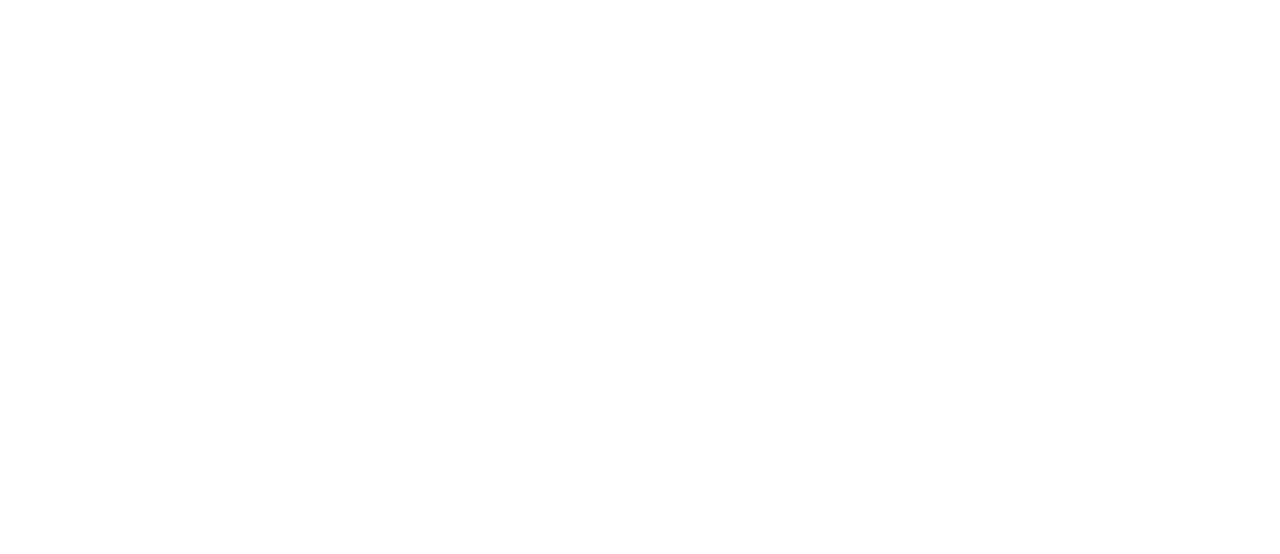
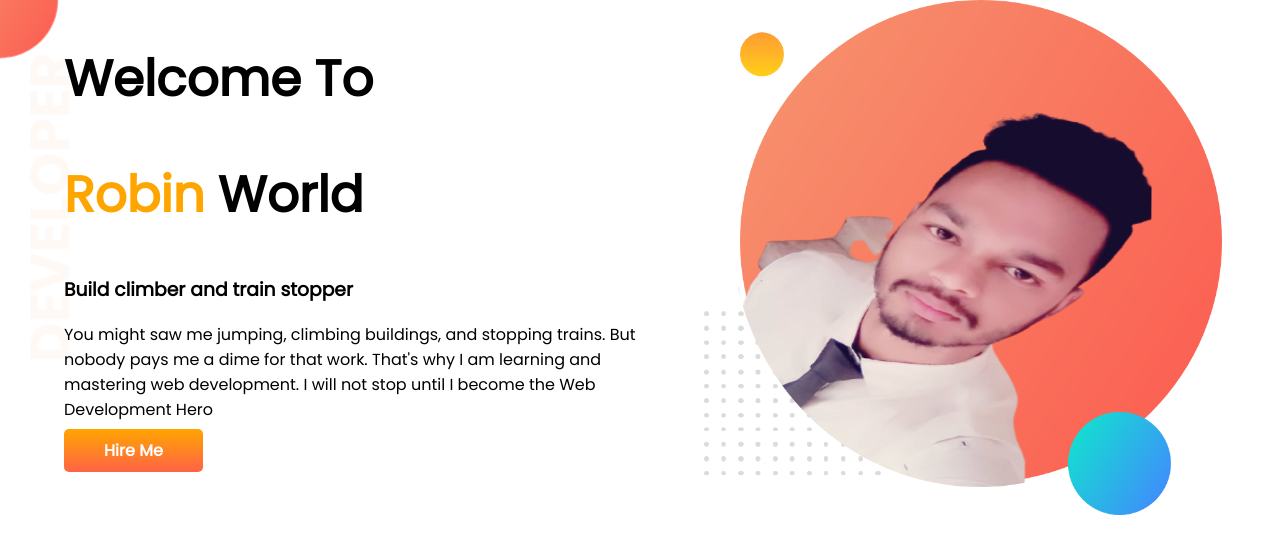
Before and after one commit to Arafatrobin/developer-portfolio, a plain HTML site: page index.html in a window 1280 px wide. Drawn offline with Linux system fonts and the light colour scheme.

Commit message:
top banner addeded

```diff
--- a/index.html
+++ b/index.html
@@ -1,13 +1,34 @@
 <!DOCTYPE html>
 <html lang="en">
+
 <head>
     <meta charset="UTF-8">
     <meta http-equiv="X-UA-Compatible" content="IE=edge">
     <meta name="viewport" content="width=device-width, initial-scale=1.0">
     <title>Robin portfolio</title>
+    <link rel="preconnect" href="https://fonts.googleapis.com">
+    <link rel="preconnect" href="https://fonts.gstatic.com" crossorigin>
+    <link href="https://fonts.googleapis.com/css2?family=Poppins&display=swap" rel="stylesheet">
     <link rel="stylesheet" href="style.css">
 </head>
+
 <body>
+    <section class="top-banner">
+        <div class="half">
+            <h1>Welcome To</h1>
+            <h1><span class="orange-color">Robin</span> World</h1>
+            <h3>Build climber and train stopper</h3>
+            <p>You might saw me jumping, climbing buildings, and stopping trains. But nobody pays me a dime for that
+                work.
+                That's why I am learning and mastering web development. I will not stop until I become the Web
+                Development
+                Hero</p>
+            <a class="link-button" target="_blank" href="https://www.linkedin.com/company/programminghero/">Hire Me</a>
+        </div>
+        <div class="half">
+            <img src="my-bg.png" alt="">
+        </div>
+    </section>
+</body>
 
-</body>
 </html>
--- a/style.css
+++ b/style.css
@@ -0,0 +1,32 @@
+body{
+    font-family: 'Poppins', sans-serif;
+    margin: 0;
+}
+h1{
+    font-size: 50px;
+}
+.orange-color{
+    color: orange;
+}
+section{
+    display: flex;
+}
+.half{
+    width: 50%;
+    padding-left: 5%;
+}
+.half img{
+    width: 90%;
+}
+.link-button{
+    text-decoration: none;
+    background-image: linear-gradient(orange, tomato);
+    color: white;
+    font-weight: 700;
+    padding: 10px 40px;
+    border-radius: 5px;
+}
+.top-banner{
+    background-image: url(images/top-banner.png);
+    background-repeat: no-repeat;
+}
```
Also changed, not shown: images/dream-bg.png (added), images/exp-bg.png (added), images/jhankar.png (added), images/jhankar2.png (added), images/my-bg.png (added), images/my-bg2.png (added), images/top-banner.png (added), my-bg.png (added), top-banner.png (added).
